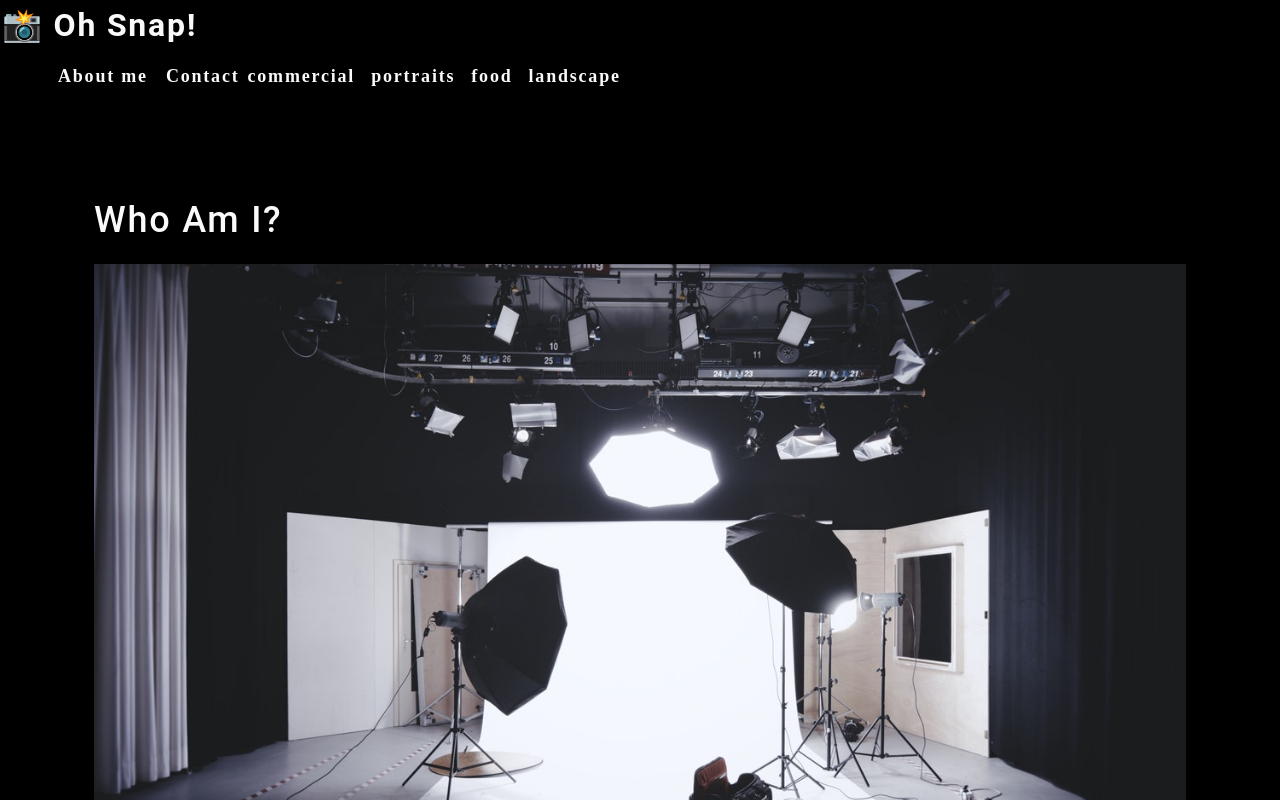
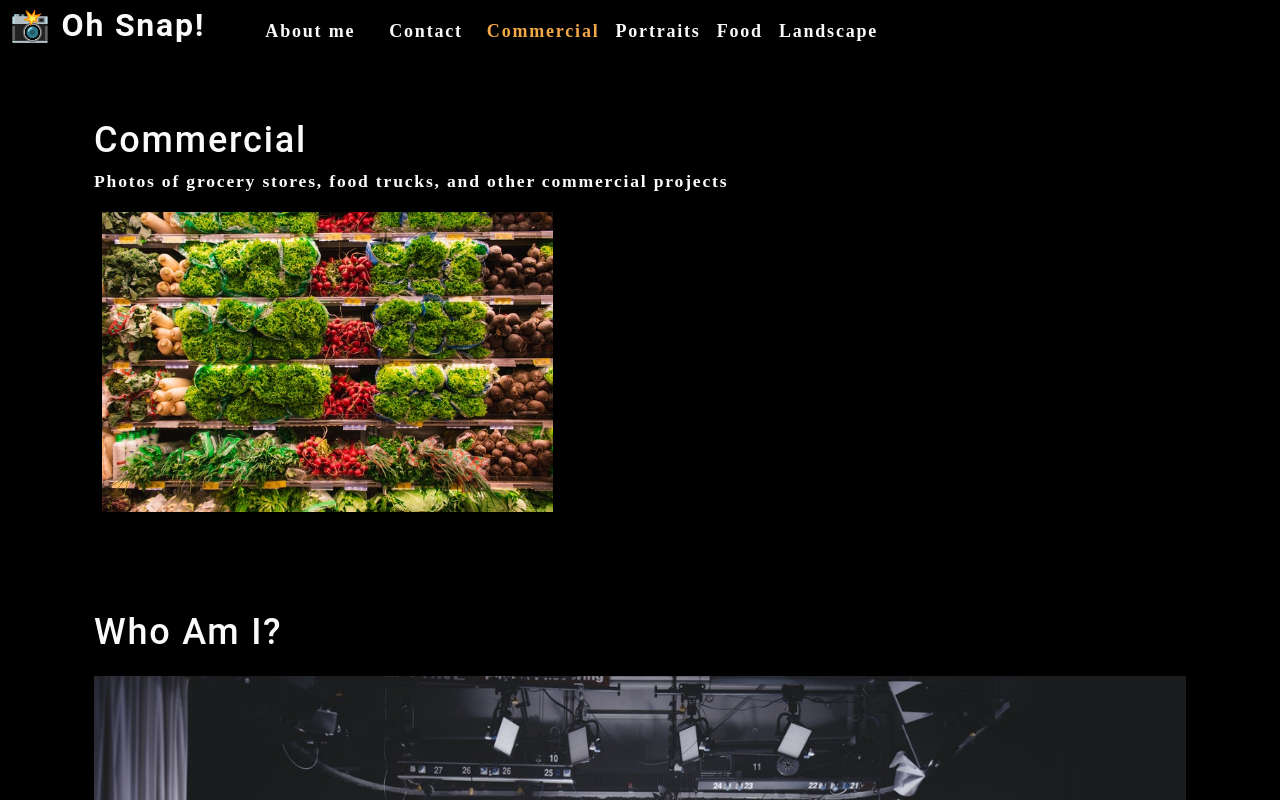
Before and after one commit to mdreesen/photo-port, a React (Create React App) app: page / in a window 1280 px wide. Shown: the top 800 px of the page. Built offline with nearby package versions, Linux system fonts and the light colour scheme.

Commit message:
added useState and useEffect

```diff
--- a/src/App.js
+++ b/src/App.js
@@ -1,16 +1,33 @@
-import React from 'react';
-import './App.css';
-// need to have the name like variable
+import React, { useState } from 'react';
+import Nav from './components/Nav';
 import About from './components/About';
-import Nav from './components/Nav';
+import Gallery from './components/Gallery';
 
 function App() {
+  const [categories] = useState([
+    {
+      name: 'commercial',
+      description: 'Photos of grocery stores, food trucks, and other commercial projects',
+    },
+    { name: 'portraits', description: 'Portraits of people in my life' },
+    { name: 'food', description: 'Delicious delicacies' },
+    { name: 'landscape', description: 'Fields, farmhouses, waterfalls, and the beauty of nature' },
+  ]);
+
+  const [currentCategory, setCurrentCategory] = useState(categories[0]);
 
   return (
     <div>
-      <Nav></Nav>
+      <Nav
+        categories={categories}
+        setCurrentCategory={setCurrentCategory}
+        currentCategory={currentCategory}
+      ></Nav>
       <main>
-        <About></About>
+        <div>
+          <Gallery></Gallery>
+          <About></About>
+        </div>
       </main>
     </div>
   );
--- a/src/components/About/index.js
+++ b/src/components/About/index.js
@@ -1,4 +1,3 @@
-import { isAbsolute } from 'path';
 import React from 'react';
 import coverImage from "../../assets/cover/cover-image.jpg";
 
--- /dev/null
+++ b/src/components/Gallery/index.js
@@ -0,0 +1,23 @@
+import React from 'react';
+import { capitalizeFirstLetter } from '../../utils/helpers';
+import photo from "../../assets/small/commercial/0.jpg";
+
+function Gallery(props) {
+
+    const currentCategory = {
+        name: 'commercial',
+        description: 'Photos of grocery stores, food trucks, and other commercial projects',
+    };
+
+    return (
+        <section>
+            <h1>{capitalizeFirstLetter(currentCategory.name)}</h1>
+            <p>{currentCategory.description}</p>
+            <div>
+                <img src={photo} alt="Commercial Example" className="img-thumbnail mx-1"></img>
+            </div>
+        </section>
+    );
+}
+
+export default Gallery;
--- a/src/components/Nav/index.js
+++ b/src/components/Nav/index.js
@@ -1,27 +1,20 @@
-import React from 'react';
+import React, { useEffect } from 'react';
+import { capitalizeFirstLetter } from '../../utils/helpers';
 
-function Nav() {
+function Nav(props) {
 
-    const categories = [
-        {
-          name: "commercial",
-          description:
-            "Photos of grocery stores, food trucks, and other commercial projects",
-        },
-        { name: "portraits", description: "Portraits of people in my life" },
-        { name: "food", description: "Delicious delicacies" },
-        {
-          name: "landscape",
-          description: "Fields, farmhouses, waterfalls, and the beauty of nature",
-        },
-      ];
+  const {
+    categories = [],
+    setCurrentCategory,
+    currentCategory,
+  } = props;
 
-      function categorySelected() {
-          console.log('hello');
-      }
+  useEffect(() => {
+    document.title = capitalizeFirstLetter(currentCategory.name);
+  }, [currentCategory]);
 
   return (
-        <header>
+    <header className="flex-row px-1">
       <h2>
         <a data-testid="link" href="/">
           <span role="img" aria-label="camera"> 📸</span> Oh Snap!
@@ -34,11 +27,24 @@
               About me
             </a>
           </li>
-                    <li>
+          <li className="mx-2">
             <span>Contact</span>
           </li>
           {categories.map((category) => (
-                        <li className="mx-1" key={category.name}><span onClick={() => categorySelected(category.name)} >{category.name}</span></li>
+            <li
+              className={`mx-1 ${
+                currentCategory.name === category.name && 'navActive'
+                }`}
+              key={category.name}
+            >
+              <span
+                onClick={() => {
+                  setCurrentCategory(category)
+                }}
+              >
+                {capitalizeFirstLetter(category.name)}
+              </span>
+            </li>
           ))}
         </ul>
       </nav>
```
Also changed, not shown: 2 other files (tests, documents, lock files or other folders). Lines whose indentation alone changed are shown as unchanged.
